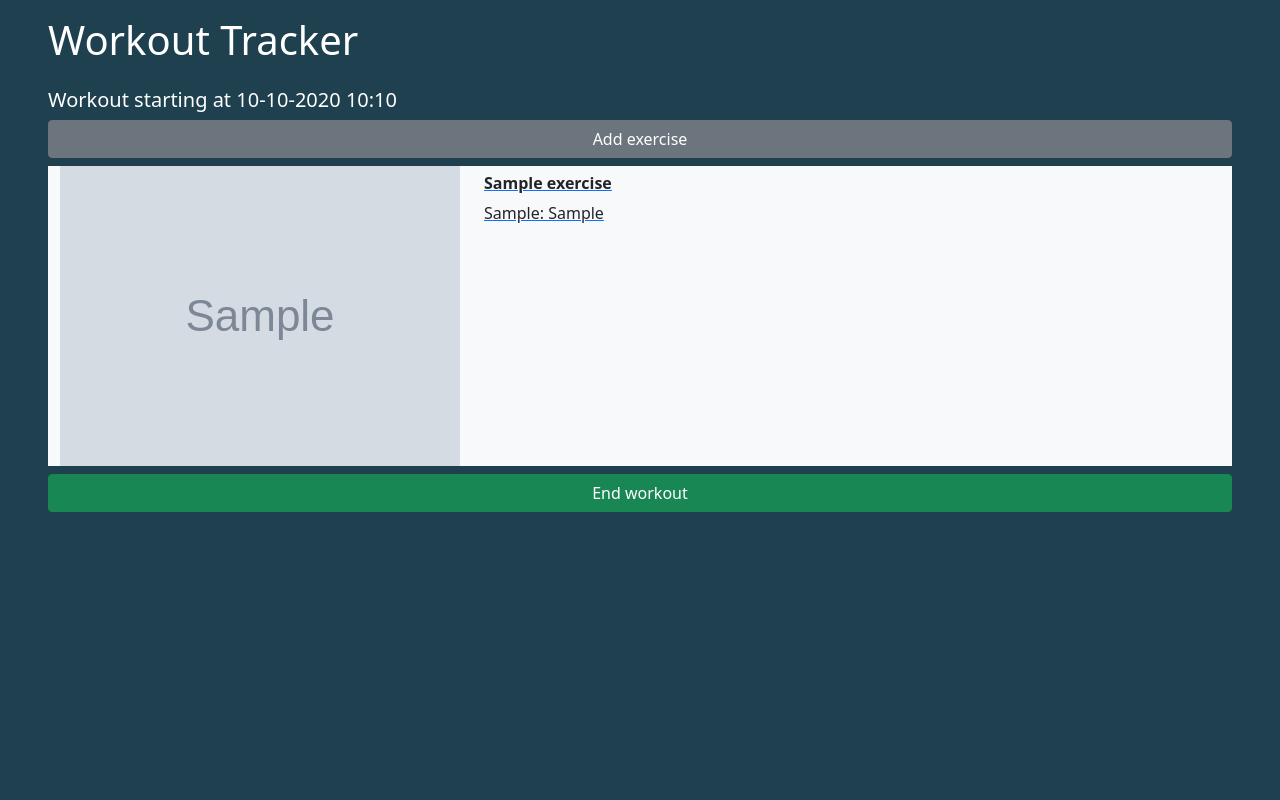
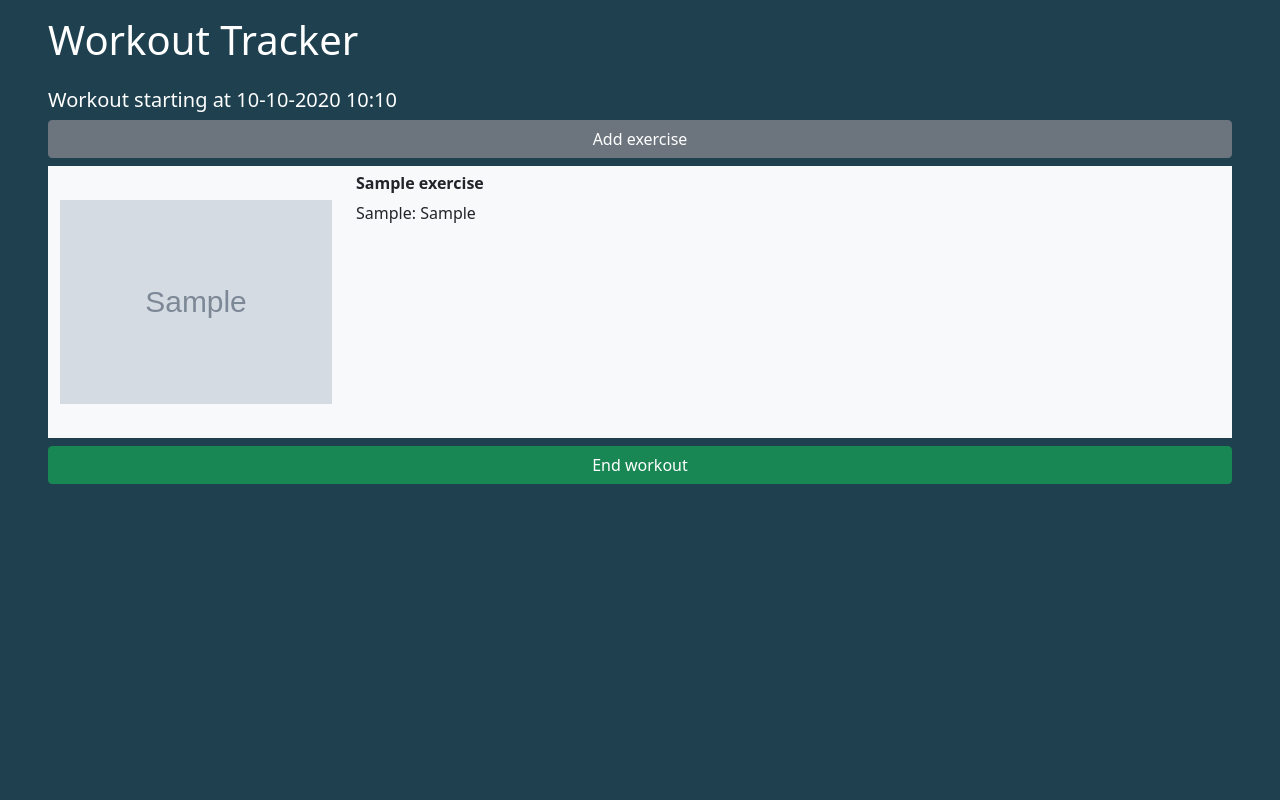
Before and after one commit to turnip99/workout-tracker, a Django app: template workouttracker/templates/workouttracker/workout/workout.html in a window 1280 px wide. Run offline with Django 5.2, Linux system fonts and the light colour scheme; the template is opened without the code that fills it: most values are stand-ins (such as "Sample title", 1, 10 or a date in 2020); grey boxes marked "Sample" are stand-in pictures.

Commit message:
Historic list and auto-populate metrics

```diff
--- a/workouttracker/templates/workouttracker/index.html
+++ b/workouttracker/templates/workouttracker/index.html
@@ -6,6 +6,7 @@
     {% else %}
         <a href="{% url 'workout_start' %}" class="btn btn-primary w-100 mb-1">New workout</a>
     {% endif %}
+    <a href="{% url 'workout_previous_list' %}" class="btn btn-secondary w-100 mb-1">Previous workouts</a>
     <a href="{% url 'exercise_list' %}" class="btn btn-secondary w-100 mb-1">Manage exercises</a>
     {% if request.user.is_superuser %}
         <a href="{% url 'admin:index' %}" class="btn btn-danger w-100 mb-1">Django admin</a>
--- a/workouttracker/templates/workouttracker/workout/workout.html
+++ b/workouttracker/templates/workouttracker/workout/workout.html
@@ -1,24 +1,29 @@
 {% extends "base.html" %}
+{% load workout_extras %}
 
 {% block main %}
-    <h5>Workout starting at {{ object.start_dt|date:'d-m-Y H:i' }}</h5>
-    <a class="btn btn-secondary w-100" href="{% url 'workout_add_exercise' workout_id=object.id %}">Add exercise</a>
+    <h5>Workout {% if object.is_complete %}from {{ object.start_dt|date:'d-m-Y H:i' }} to {{ object.end_dt|date:'d-m-Y H:i' }}{% else %}starting at {{ object.start_dt|date:'d-m-Y H:i' }}{% endif %}</h5>
+    {% if not object.is_complete %}
+        <a class="btn btn-secondary w-100 mb-2" href="{% url 'workout_add_exercise' workout_id=object.id %}">Add exercise</a>
+    {% endif %}
     <div class="row">
         {% for workout_exercise in object.workoutexercise_set.all %}
             <div class="col-12">
-                <a class="row mx-0 my-2 bg-light" href="{% url 'workout_update_exercise' pk=workout_exercise.pk %}">
-                    <div class="col-auto">
-                        <img src="{{ workout_exercise.exercise.get_image_url }}" style="object-fit: scale-down;"></img>
+                <a class="row mx-0 mb-2 bg-light text-decoration-none{% if object.is_complete %} pe-none{% endif %}" href="{% if not object.is_complete %}{% url 'workout_update_exercise' pk=workout_exercise.pk %}{% endif %}">
+                    <div class="col-3">
+                        <img src="{{ workout_exercise.exercise.get_image_url }}" class="w-100" style="aspect-ratio: 1/1; object-fit:contain"></img>
                     </div>
-                    <div class="col py-2">
+                    <div class="col-9 py-2">
                         <h6 class="text-dark text-decoration-none fw-bold">{{ workout_exercise.exercise.name }}</h6>
                         {% for metric_field, metric_value in workout_exercise.get_metric_values.items %}
-                            <p class="text-dark text-decoration-none mb-1">{{ metric_field }}: {{ metric_value }}</p>
+                            <p class="text-dark text-decoration-none mb-1">{{ metric_field|capitalise_and_underscore_to_space }}: {{ metric_value }}</p>
                         {% endfor %}
                     </div>
                 </a>
             </div>
         {% endfor %}
     </div>
-    <a class="btn btn-success w-100" href="{% url 'workout_end' pk=object.id %}">End workout</a>
+    {% if not object.is_complete %}
+        <a class="btn btn-success w-100" href="{% url 'workout_end' pk=object.id %}">End workout</a>
+    {% endif %}
 {% endblock %}
--- /dev/null
+++ b/workouttracker/templatetags/workout_extras.py
@@ -0,0 +1,7 @@
+from django import template
+
+register = template.Library()
+
+@register.filter
+def capitalise_and_underscore_to_space(value):
+    return value.replace("_"," ").capitalize()
--- a/workouttracker/urls.py
+++ b/workouttracker/urls.py
@@ -10,6 +10,7 @@ urlpatterns = [
     path('workout/<int:workout_id>/add_exercise/', login_required(views.WorkoutAddExerciseView.as_view()), name='workout_add_exercise'),
     path('workout/update_exercise/<int:pk>/', login_required(views.WorkoutUpdateExerciseView.as_view()), name='workout_update_exercise'),
     path('workout/<int:pk>/end/', login_required(views.WorkoutEndView.as_view()), name='workout_end'),
+    path('workout/previous_list/', login_required(views.WorkoutPreviousListView.as_view()), name='workout_previous_list'),
     path('exercise_list/', login_required(views.ExerciseListView.as_view()), name='exercise_list'),
     path('exercise_create/', login_required(views.ExerciseCreateView.as_view()), name='exercise_create'),
     path('exercise_update/<int:pk>/', login_required(views.ExerciseUpdateView.as_view()), name='exercise_update'),
```
Also changed, not shown: workouttracker/models.py (+5 -2 lines), workouttracker/templates/workouttracker/workout/workout_exercise_form.html (+9 -0 lines), workouttracker/templates/workouttracker/workout/workout_previous_list.html (added, +7 -0 lines), workouttracker/utils.py (+17 -1 lines), workouttracker/views.py (+9 -1 lines), workouttracker/migrations/0002_alter_workoutexercise_options.py (added), workouttracker/templatetags/__init__.py (added).
